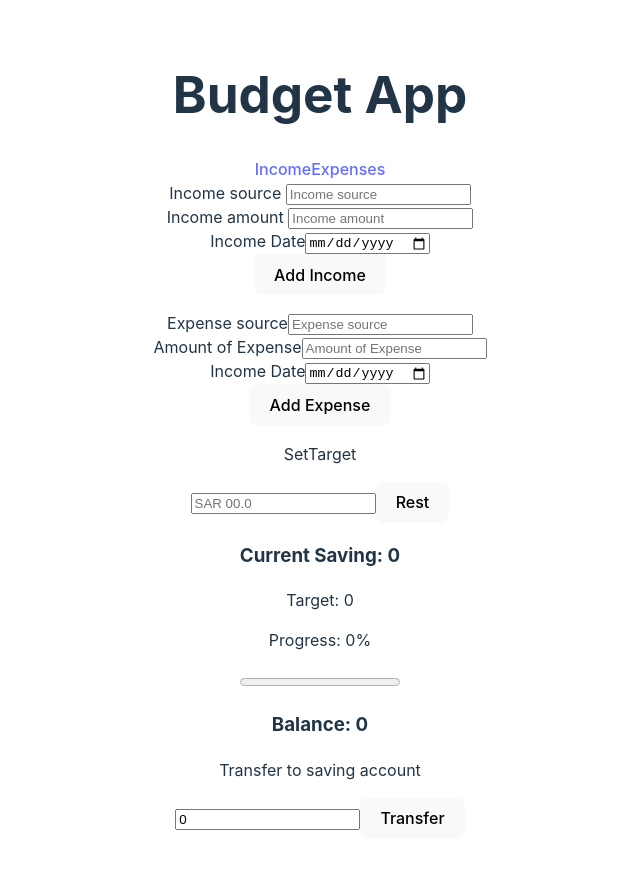
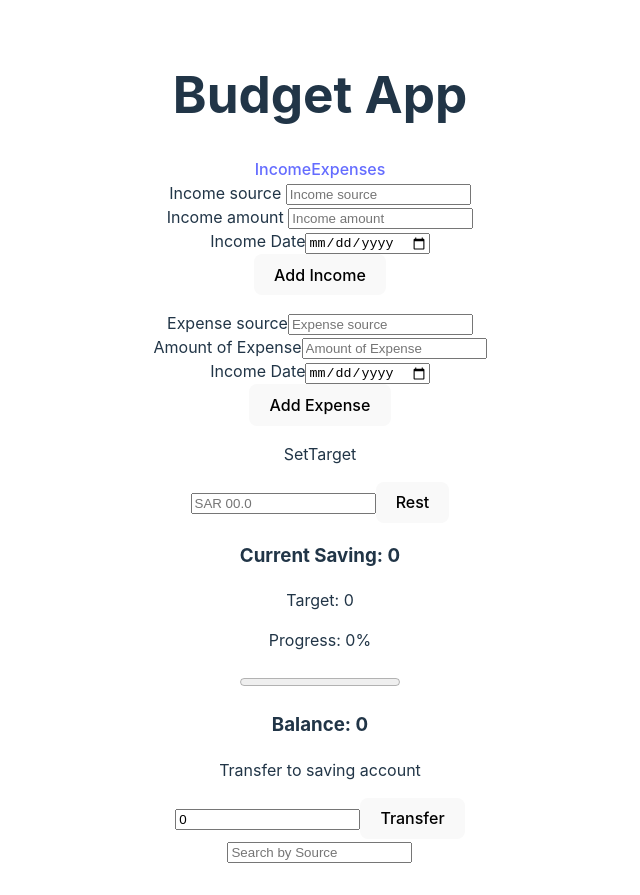
Before and after one commit to Turkiano/Budget-App-Frontend, a React (Vite) app: page / in a window 1280 px wide. Shown: the whole page, without its empty margins (320-960 px from the left). Before the commit the page ends 871 px from the top, so only its background shows below. Built offline with nearby package versions, Linux system fonts and the light colour scheme.

Commit message:
just finished filtering transactions

```diff
--- a/src/App.tsx
+++ b/src/App.tsx
@@ -1,4 +1,4 @@
-import { FormEvent, useContext, useState } from 'react';
+import { ChangeEvent, FormEvent, useContext, useState } from 'react';
 import { Link } from 'react-router-dom';
 import './App.css';
 import { SavingWrapper } from './Components/SavingWrapper';
@@ -13,14 +13,12 @@ export type AllTranscationTypes = {
   source: string;
   amount: number;
   date: string;
-  type: 'Income'| 'Expense'
+  type: 'Income' | 'Expense';
 };
-
-
 
 function App() {
   const context = useContext(BudgetContext);
-  console.log('context: ', context);
+  // console.log('context: ', context);
 
   if (!context) throw Error('Budget Context should be provided');
   const incomes = context.state.incomes;
@@ -36,6 +34,7 @@ function App() {
   const [savingAccount, setSavingAccount] = useState(0);
   const [currentSaving, setCurrentSaving] = useState(0);
   const [transferError, setTransferError] = useState('');
+  const [searchBy, setSearchBy] = useState('');
 
   console.log('Saving Target: ', savingsTarget);
 
@@ -100,14 +99,28 @@ function App() {
       (a, b) => new Date(a.date).getTime() - new Date(b.date).getTime(),
     );
 
-    console.log(sorted); // Check sorted output
+    console.log(sorted);
 
     return sorted;
   };
 
-  // handleSortArray(MOCK);
   const sortedAllTranscations = handleSortArray(AllTranscations);
 
+
+  const handleChange = (e: ChangeEvent<HTMLInputElement>) => {
+    setSearchBy(e.target.value); //to capture the value
+  };
+
+  const handleSearchBySource = (items: AllTranscationTypes[]) => {
+
+
+    const filtered = items.filter((transcation) => {
+      return transcation.source.startsWith(searchBy);
+    });
+    return filtered
+  };
+
+const filteredTranscations = handleSearchBySource(sortedAllTranscations)
 
   return (
     <>
@@ -142,7 +155,14 @@ function App() {
         />
       </div>
       <div>
-        <Table AllTransctions={sortedAllTranscations} />
+        <input
+          type="search"
+          id="searchBy"
+          name="searchBy"
+          placeholder="Search by Source"
+          onChange={handleChange}
+        />
+        <Table AllTransctions={filteredTranscations} />
       </div>
     </>
   );
```
